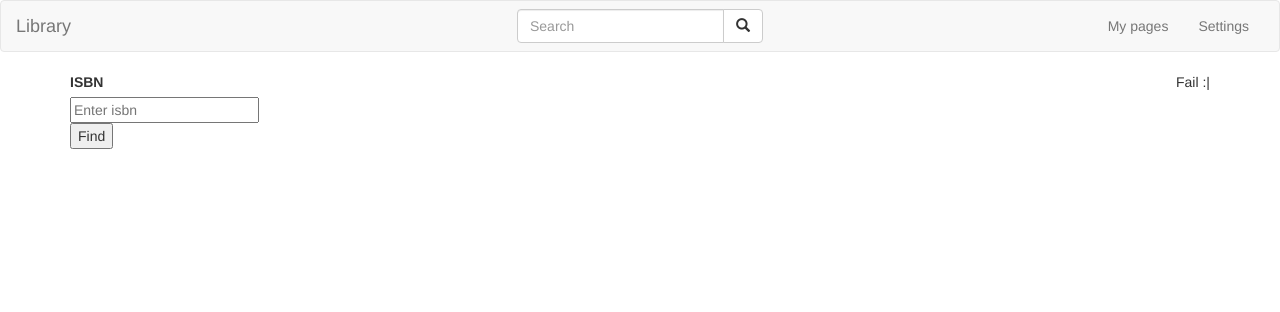
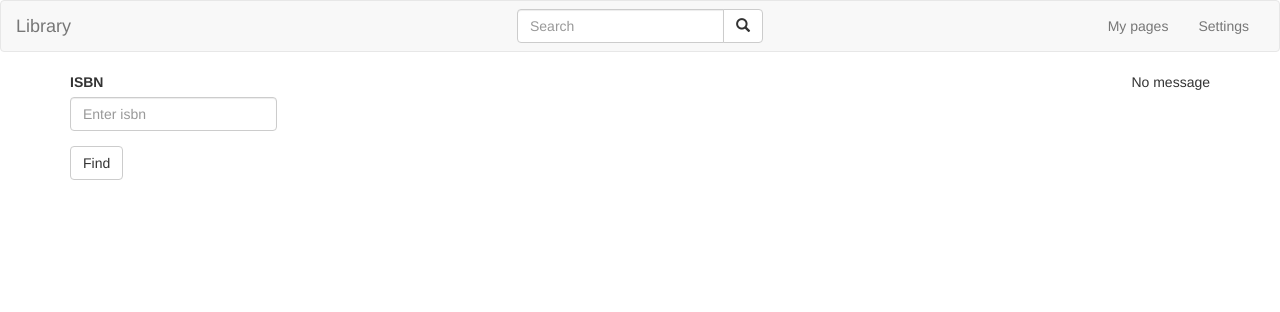
Before and after one commit to T42017/Projekt3-Team2, a PHP site: page /php/admin/registerbook.php in a window 1280 px wide. Shown: the top 312 px of the page. Run offline with PHP 8.4, Linux system fonts and the light colour scheme; tables that the repository leaves empty hold one stand-in row (values such as "Sample post"); some libraries are stand-ins or nearby versions.

Commit message:
Made some aesthetical changes.

```diff
--- a/php/admin/registerbook.php
+++ b/php/admin/registerbook.php
@@ -24,10 +24,10 @@ if ($_SERVER["REQUEST_METHOD"] == "POST")
 
 		if ($obj && $obj["xsearch"] && $obj["xsearch"]["list"] && is_array($obj["xsearch"]["list"]) && $search = $obj["xsearch"]["list"][0]) // disgusting, but must be done somehow
 		{
-			$book["title"] = $search["title"];
-			$book["creator"] = $search["creator"];
-			$book["language"] = $search["language"];
-			$book["release_year"] = $search["date"];
+			$book["Title"] = $search["title"] ? $search["title"] : NULL;
+			$book["Author"] = $search["creator"] ? $search["creator"] : NULL;
+			$book["Language"] = $search["language"] ? $search["language"] : NULL;
+			$book["Release Year"] = $search["date"] ? $search["date"] : NULL;
 
 			if (is_array($search["isbn"]))
 			{
@@ -35,38 +35,41 @@ if ($_SERVER["REQUEST_METHOD"] == "POST")
 				{
 					if (strlen($search["isbn"][0]) == 10)
 					{
-						$book["isbn10"] = $search["isbn"];
-						$book["isbn13"] = isbn13_from_isbn10($search["isbn"]);
+						$book["ISBN-10"] = $search["isbn"];
+						$book["ISBN-13"] = isbn13_from_isbn10($search["isbn"]);
 					}
 					else
 					{
-						$book["isbn10"] = isbn10_from_isbn13($search["isbn"]);
-						$book["isbn13"] = $search["isbn"];
+						$book["ISBN-10"] = isbn10_from_isbn13($search["isbn"]);
+						$book["ISBN-13"] = $search["isbn"];
 					}
 				}
 			}
-			else
+			else // assume every entry has an isbn
 			{
 				if (strlen($search["isbn"]) === 10)
 				{
-					$book["isbn10"] = $search["isbn"];
-					$book["isbn13"] = isbn13_from_isbn10($search["isbn"]);
+					$book["ISBN-10"] = $search["isbn"];
+					$book["ISBN-13"] = isbn13_from_isbn10($search["isbn"]);
 				}
 				else
 				{
-					$book["isbn13"] = $search["isbn"];
-					$book["isbn10"] = isbn10_from_isbn13($search["isbn"]);
+					$book["ISBN-13"] = $search["isbn"];
+					$book["ISBN-10"] = isbn10_from_isbn13($search["isbn"]);
 				}
 			}
 		}
 	}
 
 	echo $twig->render('registerbook.twig', array(
-		"book" => $book
+		"book" => $book,
+		"message" => "Found book"
 	));
 }
 else
 {
-	echo $twig->render('registerbook.twig');
+	echo $twig->render('registerbook.twig', array(
+		"message" => "No message"
+	));
 }
 ?>
--- a/templates/index.twig
+++ b/templates/index.twig
@@ -10,7 +10,7 @@
 
         <th>Release year</th>
 
-        <th>ISBN-10</th>
+        <th>ISBN</th>
 
         <th>Cover</th>
 
@@ -30,7 +30,8 @@
                 </td>
 
                 <td>
-                    {{ book.isbn10 }}
+                    {{ book.isbn10 }} <br />
+                    {{ book.isbn13 }}
                 </td>
 
                 <td>
--- a/templates/navbar.html
+++ b/templates/navbar.html
@@ -7,10 +7,10 @@
         </div>
 
         <div class="collapse navbar-collapse">
-            <form class="nav navbar-nav navbar-form navbar-center" method="get">
+            <form class="nav navbar-nav navbar-form navbar-center" method="get" action="search">
                 <div class="input-group">
                 	<div class="form-group">
-    	                <input class="form-control" type="text" placeholder="Search" />
+    	                <input class="form-control" name="s" type="text" placeholder="Search" />
 
     	                <div class="input-group-btn">
                             <button class="btn btn-default" type="submit">
--- a/templates/registerbook.twig
+++ b/templates/registerbook.twig
@@ -5,15 +5,15 @@
 <div class="container">
 	<div class="pull-left">
 		<form action="registerbook.php" method="post">
+			<div class="form-group">
 				<label for="isbn">
 					ISBN
 				</label>
-			<br />
 
-			<input type="text" name="isbn" placeholder="Enter isbn" required />
-			<br />
+				<input class="form-control" type="text" name="isbn" placeholder="Enter isbn" required />
+			</div>
 
-			<button type="submit">
+			<button class="btn btn-default" type="submit">
 				Find
 			</button>
 		</form>
@@ -26,18 +26,17 @@
 
 				{% for key, property in book %}
 
+					<div class="form-group">
 						<label for="{{ key }}">
 							{{ key }}
 						</label>
-					<br />
 
-					<input type="text" name="{{ key }}" value="{{ property }}" readonly />
-					<br />
-					<br />
+						<input class="form-control" type="text" name="{{ key }}" value="{{ property }}" readonly />
+					</div>
 
 				{% endfor %}
 
-				<button type="submit">
+				<button class="btn btn-default" type="submit" method="post">
 					Add
 				</button>
 			</form>
@@ -45,7 +44,7 @@
 		{% else %}
 
 			<div>
-				Fail :|
+				{{ message }}
 			</div>
 
 		{% endif %}
```
Lines whose indentation alone changed are shown as unchanged.
